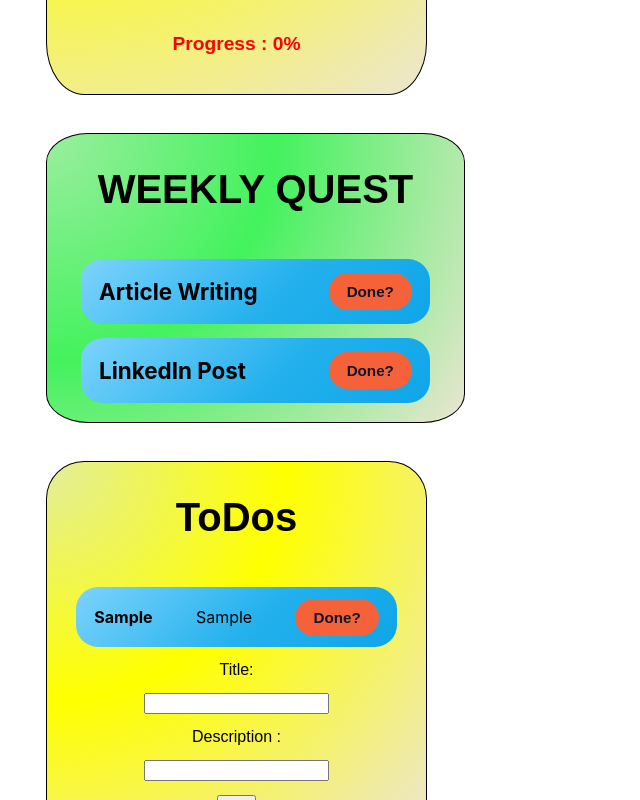
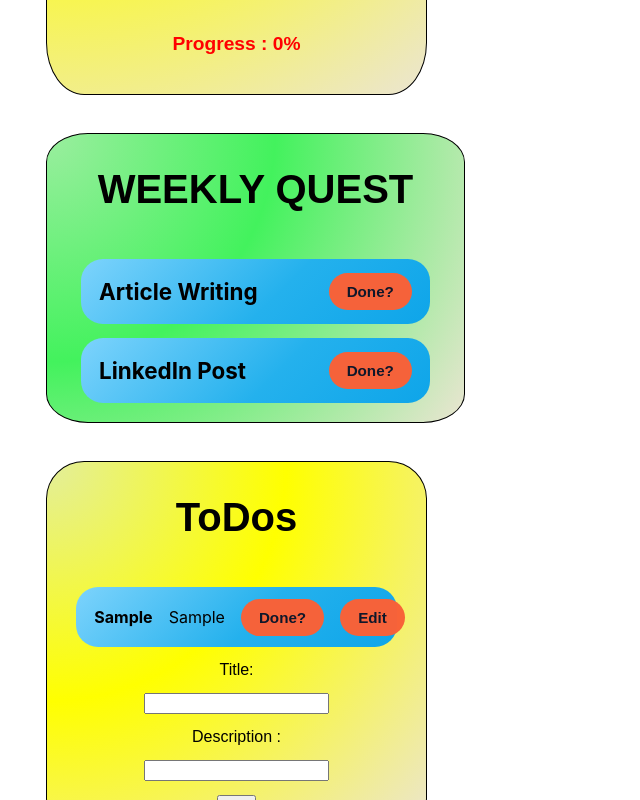
Before and after one commit to Arumparithi42/Solo-Leveling, a React (Vite) app: page / in a window 1280 px wide. Both pictures are taken after typing "Sample", "Sample" into the empty fields and a click on the button "Add". Shown: the part 466-1266 px from the top of the page, without its empty margins (0-640 px from the left). Built offline with nearby package versions, Linux system fonts and the light colour scheme.

Commit message:
Added Simple Todo List but without css formating

```diff
--- a/src/Todo.jsx
+++ b/src/Todo.jsx
@@ -1,20 +1,22 @@
 import {useState} from 'react';
 function Todo(props){
-    const [btn, setBtn] = useState("Done?");
+    const [doneOrCompleteBtn, setDCBtn] = useState("Done?");
+    const[editOrRemoveBtn, setERBtn] = useState("Edit");
     const [color, setColor] = useState("whilte");
 
     function done(){
-        setBtn("Completed ✅");
-        console.log("Pressed");
+        setDCBtn("Completed ✅");
         setColor("lightGreen");
-        props.onDone(props.id);
+        setERBtn("Remove");
     }
+
 
     return(
         <div className = "todo">
         <h4>{props.title}</h4>
         <p>{props.description}</p>
-        <button style = {{backgroundColor : color}} onClick={done}>{btn}</button>
+        <button style = {{backgroundColor : color}} onClick={done}>{doneOrCompleteBtn}</button>
+        <button style = {{backgroundColor : color}} onClick={()=>props.remove(props.id)}>{editOrRemoveBtn}</button>
         </div>
     )
 }
--- a/src/TodoList.jsx
+++ b/src/TodoList.jsx
@@ -13,10 +13,14 @@ function TodoList(){
         setTitle("");
         setDescription("");
     }
+    function remove(id){
+        let newTodoList = todolist.filter((todo) => todo.id != id);
+        setTodoList(newTodoList);
+    }
     return(
         <div className='todoListContainer'>
             <h2>ToDos</h2>
-        {todolist.map(todo=>{return <Todo key = {todo.id} title = {todo.title} description = {todo.description}></Todo>})}
+        {todolist.map(todo=>{return <Todo key = {todo.id} id = {todo.id} title = {todo.title} description = {todo.description} remove = {remove}></Todo>})}
         Title: <input type="text" value = {title} onChange={(e)=>setTitle(e.target.value)}/>
         Description : <input type="text" value = {description} onChange={(e)=>setDescription(e.target.value)}/>
         <button onClick={add}>Add</button>
```
